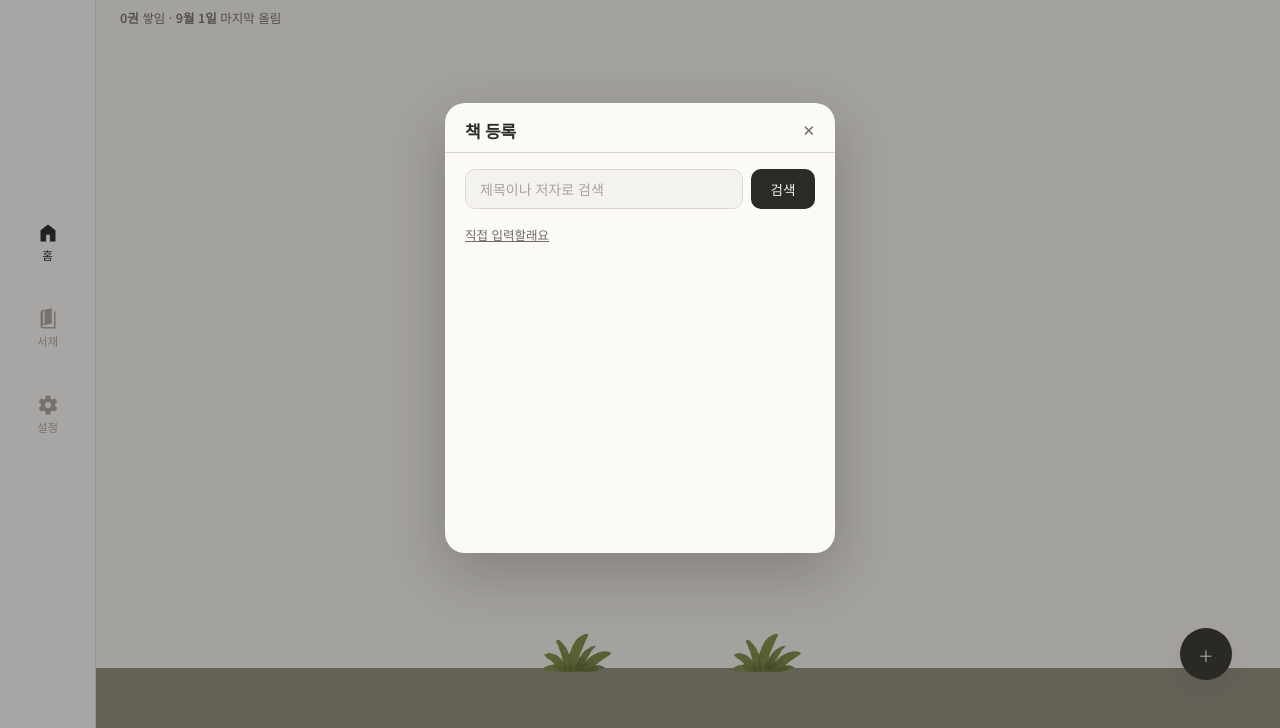
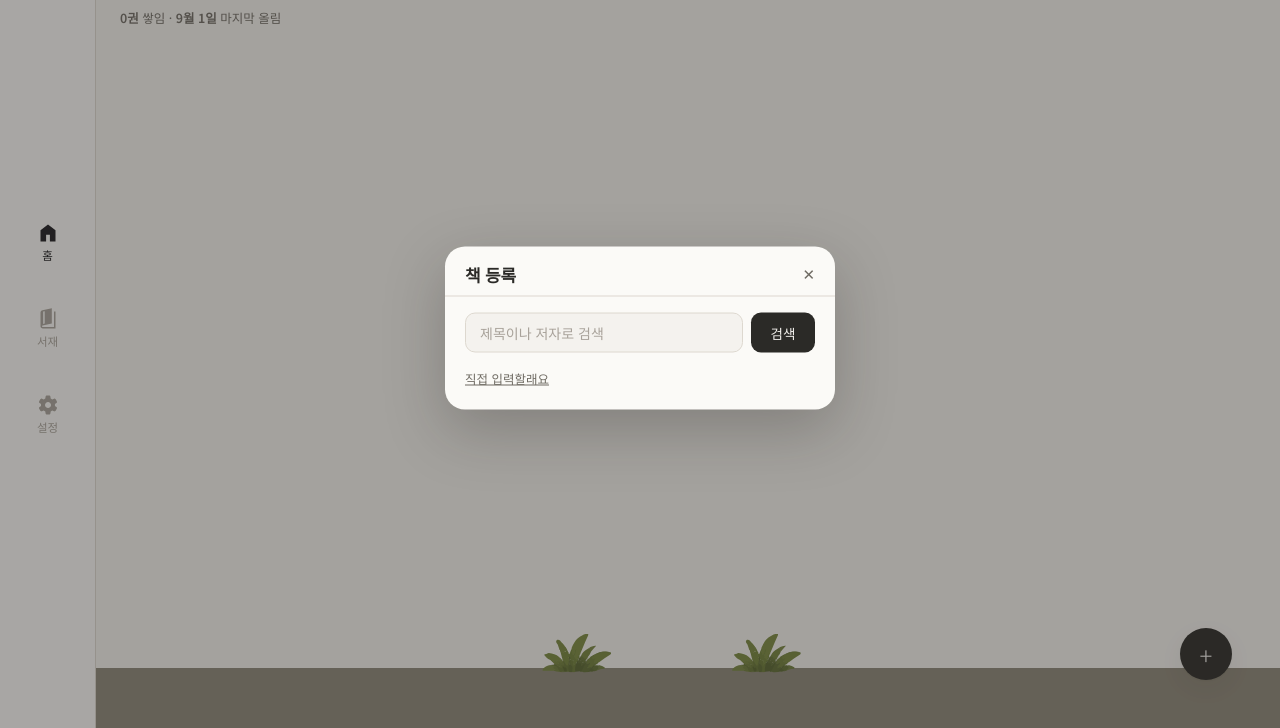
Before and after one commit to kangee123/bookcemetery, a plain HTML site: page index.html in a window 1280 px wide. Both pictures are taken after a click on the button "책 추가". Shown: the part 72-800 px from the top of the page. Drawn offline with nearby package versions, Linux system fonts and the light colour scheme; no server answers.

Commit message:
책 등록 시트 높이를 내용에 맞춰 줄여 직접 입력 폼 하단 여백 축소
- 검색 결과 목록은 기존처럼 450px 안에서 스크롤
- 직접 입력 폼은 짧은 내용에 맞춰 시트가 줄어들어 버튼 아래 여백이
  sheet-body의 20~22px 패딩과 자연스럽게 맞음

```diff
--- a/index.html
+++ b/index.html
@@ -829,6 +829,13 @@
     overflow: hidden;
     transform: translate(-50%, 100%);
     transition: transform 0.25s cubic-bezier(0.22,0.9,0.3,1);
+  }
+  /* 책 등록 시트는 검색 결과 목록(길어질 수 있음)일 땐 450px 안에서 스크롤하고,
+     직접 입력 폼(항상 짧음)일 땐 내용만큼만 높이가 줄어들어야 버튼 아래 여백이
+     과하게 남지 않는다 */
+  #addBookOverlay .sheet{
+    height: auto;
+    max-height: 450px;
   }
   .sheet-overlay.open .sheet{ transform: translate(-50%, 0); }
   /* mobile: match the sheet's width to the actual device viewport instead of a
```
